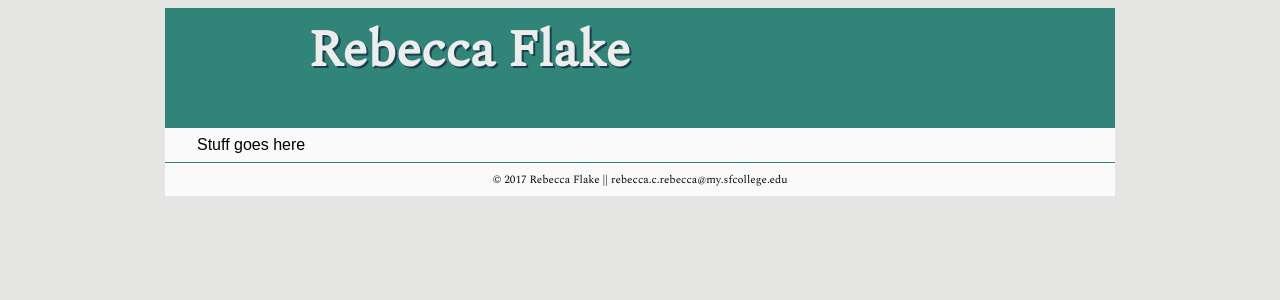
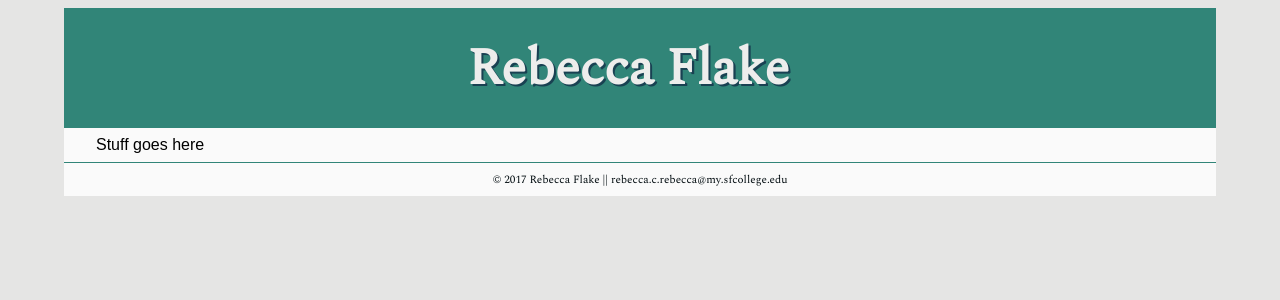
Before and after one commit to BeccaFlake/BeccaFlake.github.io, a PHP site: page / in a window 1280 px wide. Shown: the top 300 px of the page. Run offline with PHP 8.4, Linux system fonts and the light colour scheme; some web fonts are replaced.

Commit message:
Update main.css

```diff
--- a/main.css
+++ b/main.css
@@ -1,13 +1,3 @@
-/*
-	Name: Rebecca Flake
-	Current Date: 7/17/2017
-	Class.section: CGS1821.CM1
-	Assignment: Final Project
-	Language: CSS3
-	Purpose: Stylesheet for the single column pages on the site
-	Linked to: index.html, swatching.html, hat_pattern_html,
-	scarf_pattern.html, survey.html, blocking.html
-	*/
 
 
 /*the styles for the elements*/
@@ -22,8 +12,7 @@ body {
 	font-family: Jaldi, Arial, Helvatica, sans-serif;
 	font-size: 100%;
 	margin: .5em auto;
-	width: 98%;
-	max-width: 950px;
+	width: 90%;
 	background-color: #FAFAFA;
 }
 
@@ -38,7 +27,7 @@ header{
 	height: 120px;
 }
 #header1 {
-	width: 15%;
+	width: 100%;
 	height: 100%;
 	display: block;
 	float: left;
@@ -53,7 +42,9 @@ header h1 {
 	font-family: "Spectral";
 	font-size: 320%;
 	color: #EDEDEC;
-	padding: .65em 0 0 2.8em;
+	margin: auto ;
+	width: 30%;
+	padding-top: 1em;
 	line-height: .4em;
 	text-shadow: .04em .04em #194152;
  }
```
